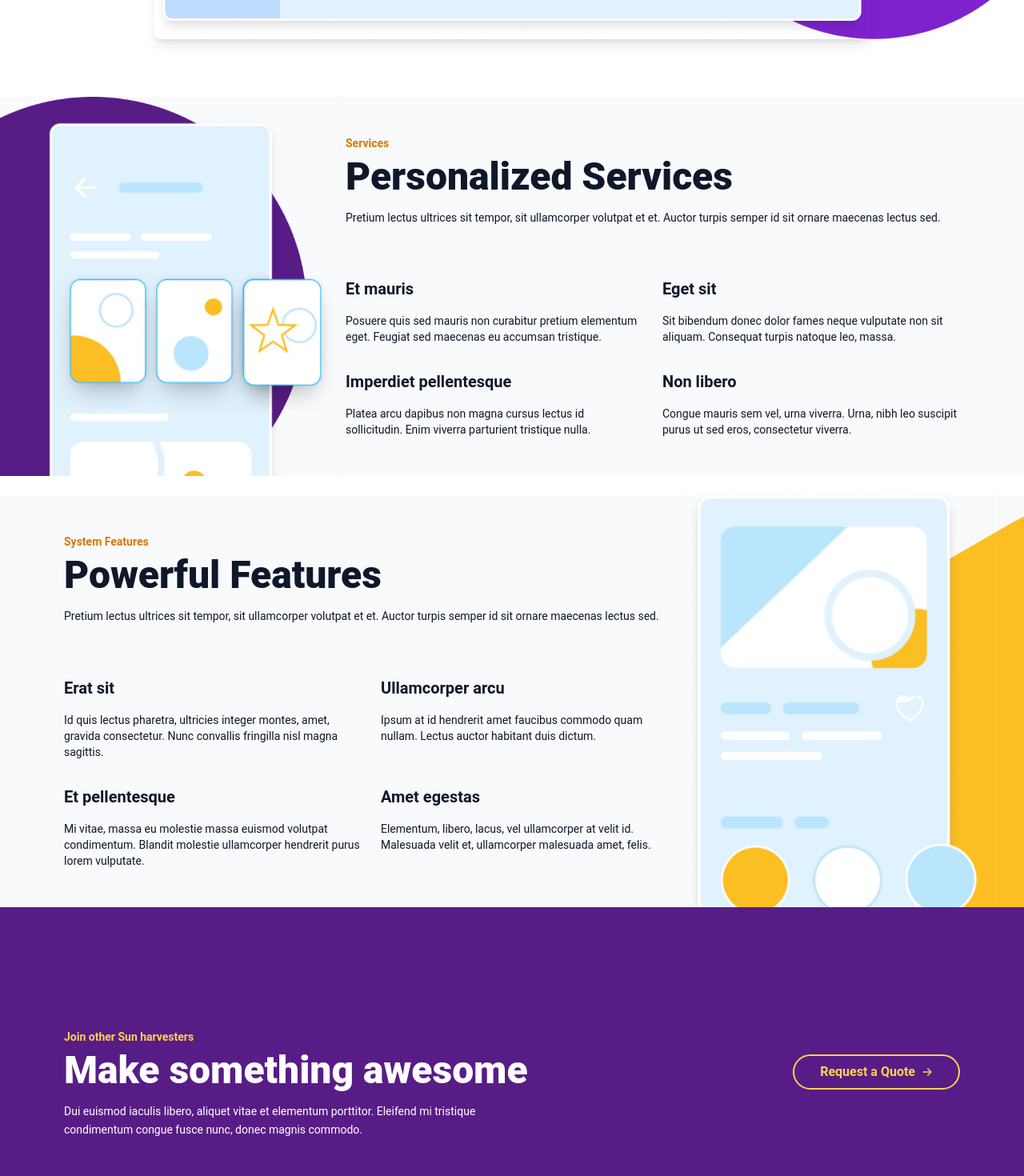
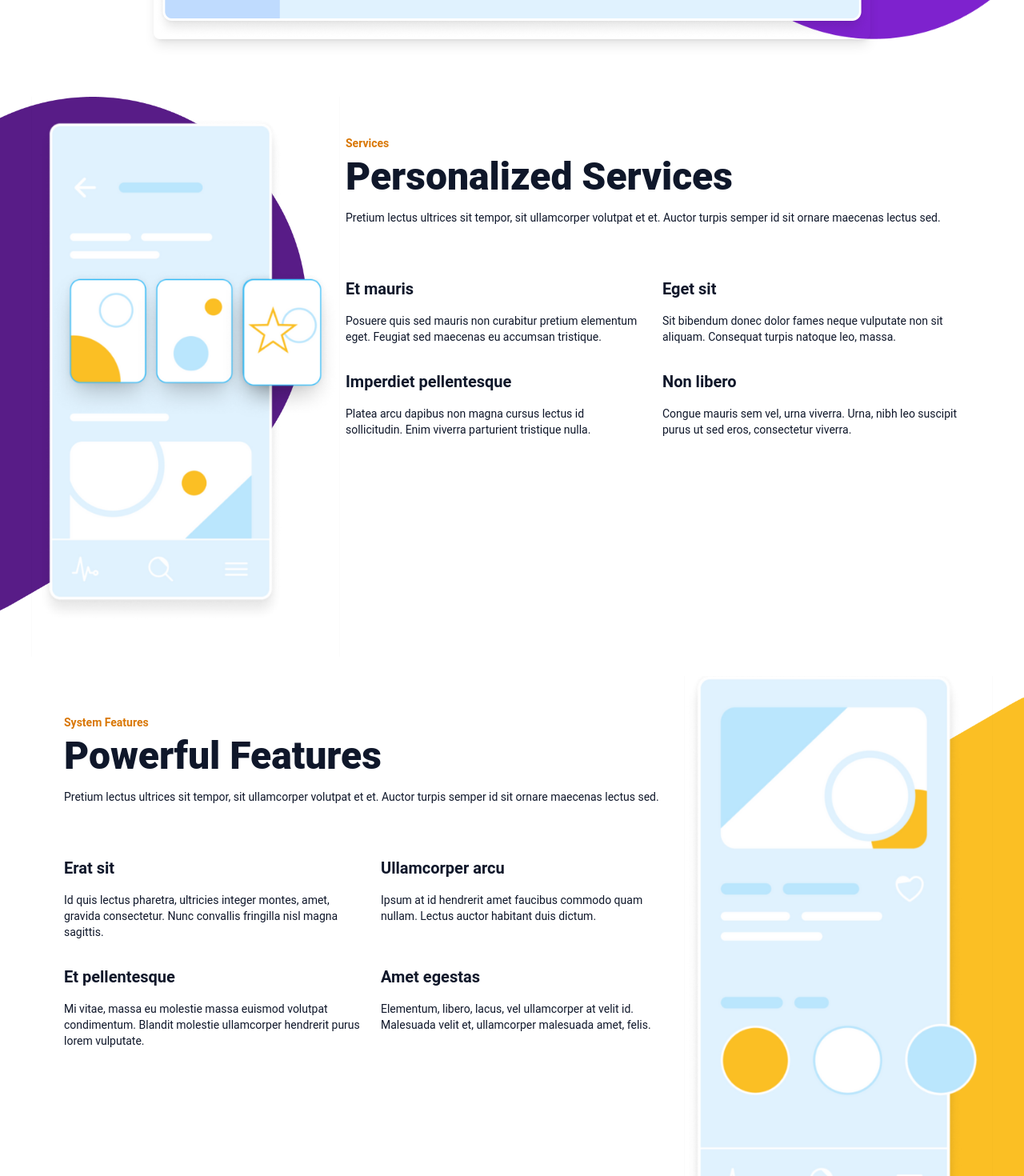
Before and after one commit to c7bc/Buzzvel-FE-Test-2024, a Next.js app: page / in a window 1280 px wide. Shown: the part 1560-3030 px from the top of the page at 80% size. Built offline with nearby package versions, Linux system fonts and the light colour scheme.

Commit message:
modified:   src/components/Sections/CallToAction.tsx 	modified:   src/components/Sections/Features.tsx 	modified:   src/components/Sections/PremiumServices.tsx 	modified:   src/components/Sections/Services.tsx 	modified:   src/pages/_app.tsx 	modified:   src/pages/index.tsx

```diff
--- a/src/components/Sections/CallToAction.tsx
+++ b/src/components/Sections/CallToAction.tsx
@@ -59,7 +59,6 @@ const CallToAction: React.FC = () => {
             src={macbook}
             alt="MacBook showcasing Soller services"
             className="w-full max-w-lg lg:max-w-2xl"
-            priority
           />
         </motion.div>
       </div>
--- a/src/components/Sections/Features.tsx
+++ b/src/components/Sections/Features.tsx
@@ -60,7 +60,6 @@ const Features: React.FC = () => {
               width={800}
               height={600}
               className="object-cover rounded-lg shadow-lg"
-              priority
             />
           </div>
 
@@ -73,7 +72,6 @@ const Features: React.FC = () => {
               width={800}
               height={600}
               className="object-cover rounded-lg shadow-lg"
-              priority
             />
           </div>
         </motion.div>
@@ -92,7 +90,6 @@ const BackgroundEllipses: React.FC = () => (
         width={370}
         height={500}
         className="w-56 h-auto sm:w-80 md:w-96 lg:w-[370px] xl:w-[400px] 2xl:w-[400px]"
-        priority
       />
     </div>
 
@@ -104,7 +101,6 @@ const BackgroundEllipses: React.FC = () => (
         width={400}
         height={400}
         className="w-80 h-auto sm:w-96 md:w-[400px] lg:w-[400px] xl:w-[450px] 2xl:w-[450px]"
-        priority
       />
     </div>
   </>
--- a/src/components/Sections/PremiumServices.tsx
+++ b/src/components/Sections/PremiumServices.tsx
@@ -5,7 +5,7 @@ import placeholderMobile from "../../../public/images/mobile-app-placeholder-2.p
 
 const PremiumServices: React.FC = () => {
   return (
-    <section id="premium-services" className="relative bg-gray-50 overflow-hidden py-12 mt-6">
+    <section id="premium-services" className="relative overflow-hidden py-12 mt-6 h-auto sm:h-96 lg:h-[600px] xl:h-[750px]">
       {/* Background Images para Desktop */}
       <div className="hidden sm:block md:hidden lg:hidden xl:block 2xl:block">
         <BackgroundImages />
@@ -111,7 +111,6 @@ const BackgroundImages: React.FC<BackgroundImagesProps> = ({ isMobile }) => (
         width={500}
         height={500}
         className="object-contain"
-        priority
       />
     </div>
 
@@ -130,7 +129,6 @@ const BackgroundImages: React.FC<BackgroundImagesProps> = ({ isMobile }) => (
         height={400}
         quality={100}
         className="object-contain"
-        priority
       />
     </div>
   </>
--- a/src/components/Sections/Services.tsx
+++ b/src/components/Sections/Services.tsx
@@ -5,7 +5,7 @@ import placeholderMobile from "../../../public/images/mobile-app-placeholder.png
 
 const Services: React.FC = () => {
   return (
-    <section id="services" className="relative bg-gray-50 overflow-hidden py-12 mt-6">
+    <section id="services" className="relative overflow-hidden py-12 mt-6 h-auto sm:h-96 lg:h-[600px] xl:h-[700px]">
       <div className="hidden sm:block md:hidden lg:hidden xl:block 2xl:block">
         <BackgroundImages />
       </div>
@@ -106,7 +106,6 @@ const BackgroundImages: React.FC<BackgroundImagesProps> = ({ isMobile }) => (
         width={500}
         height={500}
         className="object-contain"
-        priority
       />
     </div>
 
@@ -124,7 +123,6 @@ const BackgroundImages: React.FC<BackgroundImagesProps> = ({ isMobile }) => (
         height={400}
         quality={100}
         className="object-contain"
-        priority
       />
     </div>
   </>
--- a/src/pages/_app.tsx
+++ b/src/pages/_app.tsx
@@ -10,7 +10,7 @@ function MyApp({ Component, pageProps }: AppProps) {
       keywords: "palavras-chave, para, SEO, Next.js, React",
       ogTitle: "Título da Página",
       ogDescription: "Descrição da página para Open Graph",
-      ogImage: "/og-image.jpg", // Certifique-se de ter esta imagem na pasta public
+      ogImage: "/og-image.jpg", // Eu deixei um caminho fictício
       twitterCard: "summary_large_image",
     }}>
       <Component {...pageProps} />
--- a/src/pages/index.tsx
+++ b/src/pages/index.tsx
@@ -15,7 +15,7 @@ const Home: React.FC = () => {
         title="Sollar"
         description="Soller - Liderando o caminho na instalação de painéis solares com soluções inovadoras."
         keywords="painéis solares, instalação solar, energia renovável, soluções sustentáveis"
-        ogImage="https://www.soller.com/images/seo-image.png" // Eu deixo um fictício
+        ogImage="https://www.soller.com/images/seo-image.png" // Eu deixei um caminho fictício
       />
       <Hero />
       <Features />
```
